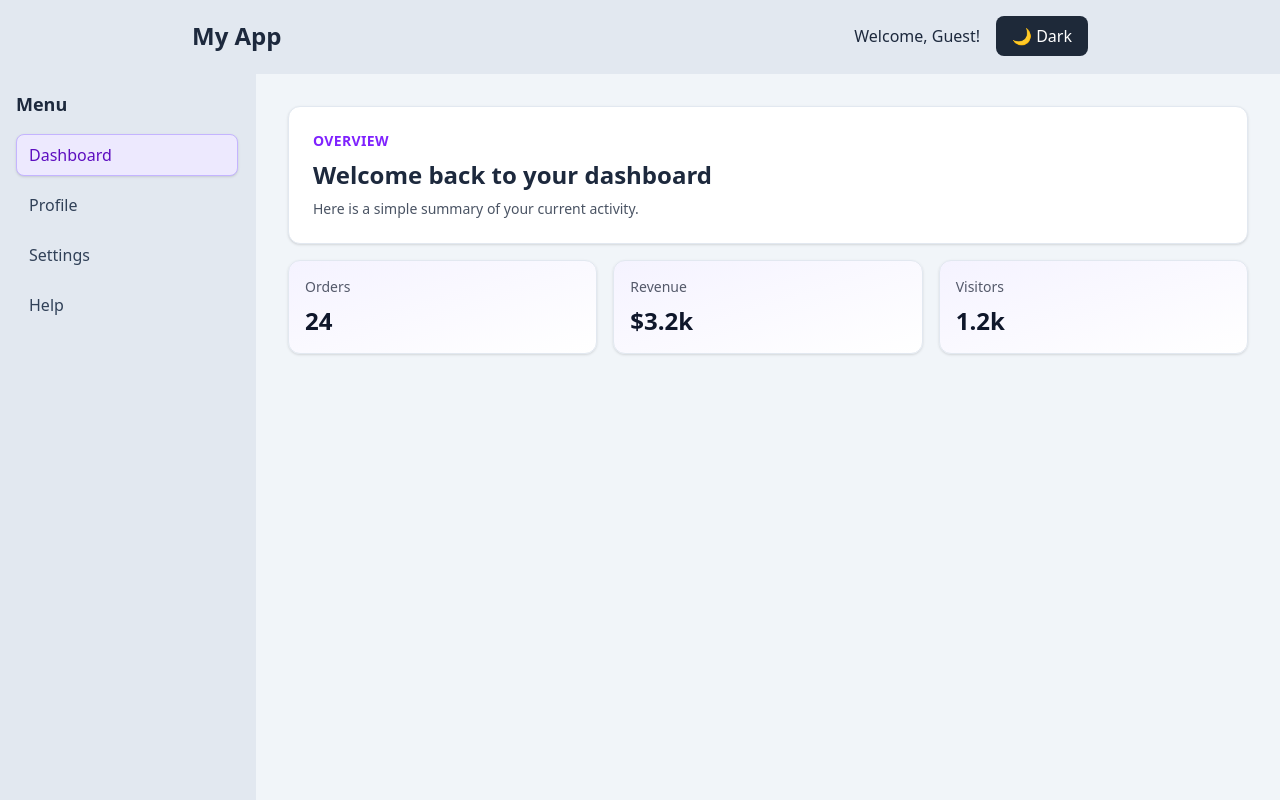
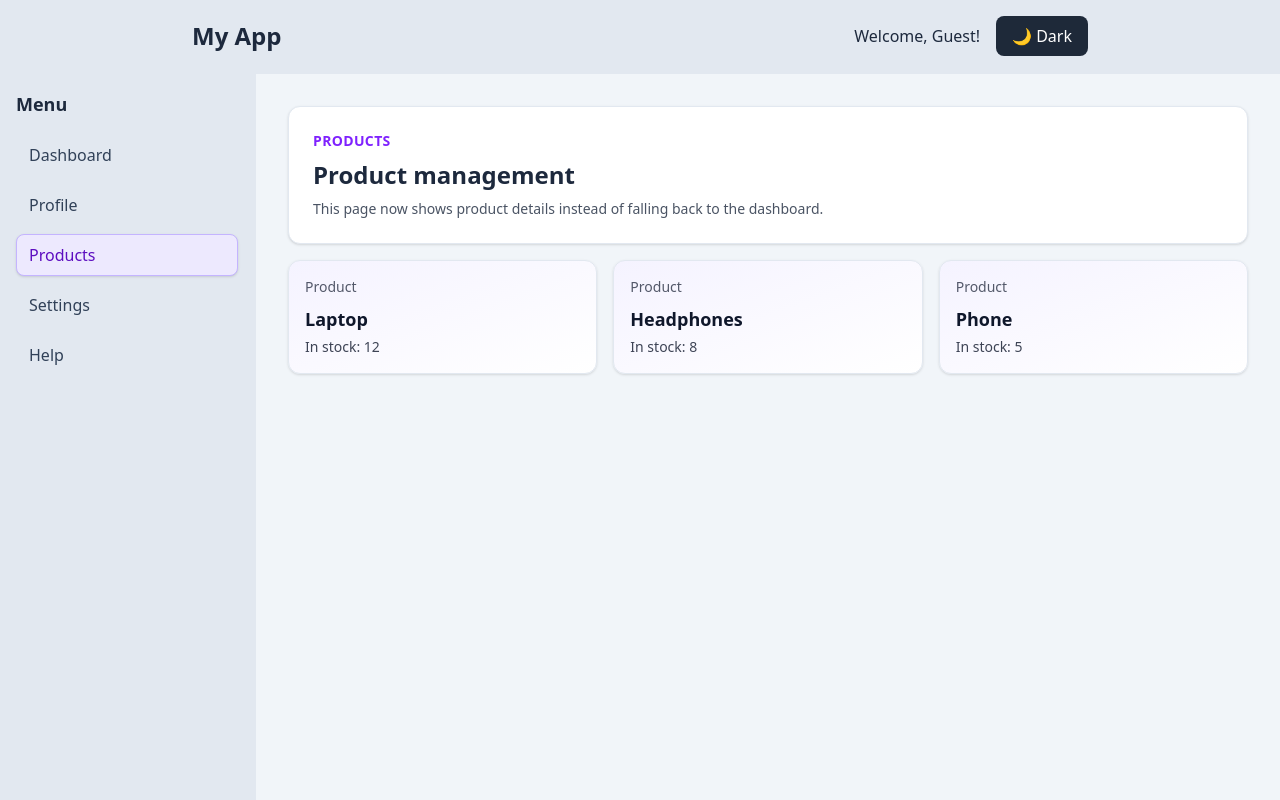
Before and after one commit to TasinLunatic/Context-API, a React (Vite) app in the folder fullstack/product-management/: page /products in a window 1280 px wide. Built offline with nearby package versions, Linux system fonts and the light colour scheme.

Commit message:
add some pages and fixed the approuter

```diff
--- a/fullstack/product-management/package.json
+++ b/fullstack/product-management/package.json
@@ -14,6 +14,7 @@
     "clsx": "^2.1.1",
     "react": "^19.2.8",
     "react-dom": "^19.2.8",
+    "react-router-dom": "^7.18.2",
     "tailwindcss": "^4.3.3"
   },
   "devDependencies": {
--- a/fullstack/product-management/src/App.jsx
+++ b/fullstack/product-management/src/App.jsx
@@ -6,6 +6,7 @@ import Dashboard from "./pages/Dashboard";
 import Profile from "./pages/Profile";
 import Settings from "./pages/Settings";
 import Help from "./pages/Help";
+import ProductManagement from "./pages/ProductManagement";
 import ThemeProvider from "./provider/ThemeProvider";
 import useTheme from "./hooks/useTheme";
 
@@ -17,6 +18,9 @@ function AppContent() {
     switch (activePage) {
       case "Profile":
         return <Profile />;
+      case "Products":
+      case "ProductManagement":
+        return <ProductManagement />;
       case "Settings":
         return <Settings />;
       case "Help":
--- a/fullstack/product-management/src/components/Sidebar.jsx
+++ b/fullstack/product-management/src/components/Sidebar.jsx
@@ -18,7 +18,7 @@ function MenuItems({ item, theme, isActive, onClick }) {
               : "border-violet-700 bg-violet-950/70 text-violet-200 shadow-sm"),
         )}
       >
-        {item}
+        {item.label}
       </button>
     </li>
   );
@@ -26,7 +26,13 @@ function MenuItems({ item, theme, isActive, onClick }) {
 
 export default function Sidebar({ activePage, onNavigate }) {
   const { theme } = useTheme();
-  const menuItems = ["Dashboard", "Profile", "Settings", "Help"];
+  const menuItems = [
+    { label: "Dashboard", path: "/dashboard" },
+    { label: "Profile", path: "/profile" },
+    { label: "Products", path: "/products" },
+    { label: "Settings", path: "/settings" },
+    { label: "Help", path: "/help" },
+  ];
 
   return (
     <aside
@@ -41,11 +47,11 @@ export default function Sidebar({ activePage, onNavigate }) {
         <ul className="space-y-2">
           {menuItems.map((item) => (
             <MenuItems
-              key={item}
+              key={item.path}
               item={item}
               theme={theme}
-              isActive={activePage === item}
-              onClick={() => onNavigate(item)}
+              isActive={activePage === item.path}
+              onClick={() => onNavigate(item.path)}
             />
           ))}
         </ul>
--- a/fullstack/product-management/src/main.jsx
+++ b/fullstack/product-management/src/main.jsx
@@ -1,10 +1,10 @@
-import { StrictMode } from 'react'
-import { createRoot } from 'react-dom/client'
-import './App.css'
-import App from './App.jsx'
+import { StrictMode } from "react";
+import { createRoot } from "react-dom/client";
+import "./App.css";
+import AppRouter from "./router/AppRouter.jsx";
 
-createRoot(document.getElementById('root')).render(
+createRoot(document.getElementById("root")).render(
   <StrictMode>
-    <App/>
+    <AppRouter />
   </StrictMode>,
-)
+);
--- /dev/null
+++ b/fullstack/product-management/src/pages/About.jsx
@@ -0,0 +1,33 @@
+import clsx from "clsx";
+import useTheme from "../hooks/useTheme";
+
+export default function About() {
+  const { theme } = useTheme();
+
+  return (
+    <section className="space-y-4">
+      <div
+        className={clsx(
+          "rounded-xl border p-6 shadow-sm transition-colors duration-300",
+          theme === "light"
+            ? "border-slate-200 bg-white text-slate-800"
+            : "border-slate-700 bg-slate-800 text-slate-100",
+        )}
+      >
+        <p
+          className={clsx(
+            "mb-2 text-sm font-semibold uppercase tracking-wide",
+            theme === "light" ? "text-violet-600" : "text-emerald-400",
+          )}
+        >
+          About
+        </p>
+        <h2 className="text-2xl font-semibold">About this app</h2>
+        <p className="mt-2 text-sm opacity-80">
+          This is a simple React app built to demonstrate theme and route-based
+          navigation.
+        </p>
+      </div>
+    </section>
+  );
+}
--- /dev/null
+++ b/fullstack/product-management/src/pages/Login.jsx
@@ -0,0 +1,32 @@
+import clsx from "clsx";
+import useTheme from "../hooks/useTheme";
+
+export default function Login() {
+  const { theme } = useTheme();
+
+  return (
+    <div
+      className={clsx(
+        "flex min-h-[60vh] items-center justify-center rounded-2xl border p-8 shadow-sm",
+        theme === "light"
+          ? "border-slate-200 bg-white text-slate-800"
+          : "border-slate-700 bg-slate-800 text-slate-100",
+      )}
+    >
+      <div className="w-full max-w-md space-y-4 text-center">
+        <h2 className="text-2xl font-semibold">Login</h2>
+        <p className="text-sm opacity-80">Please sign in to continue.</p>
+        <button
+          className={clsx(
+            "rounded-lg px-4 py-2 font-medium",
+            theme === "light"
+              ? "bg-violet-600 text-white"
+              : "bg-emerald-500 text-slate-900",
+          )}
+        >
+          Continue
+        </button>
+      </div>
+    </div>
+  );
+}
--- /dev/null
+++ b/fullstack/product-management/src/pages/NotFound.jsx
@@ -0,0 +1,22 @@
+import clsx from "clsx";
+import useTheme from "../hooks/useTheme";
+
+export default function NotFound() {
+  const { theme } = useTheme();
+
+  return (
+    <div
+      className={clsx(
+        "rounded-2xl border p-10 text-center shadow-sm",
+        theme === "light"
+          ? "border-slate-200 bg-white text-slate-800"
+          : "border-slate-700 bg-slate-800 text-slate-100",
+      )}
+    >
+      <h2 className="text-3xl font-semibold">404</h2>
+      <p className="mt-2 text-sm opacity-80">
+        The page you are looking for does not exist.
+      </p>
+    </div>
+  );
+}
--- /dev/null
+++ b/fullstack/product-management/src/pages/ProductManagement.jsx
@@ -0,0 +1,57 @@
+import clsx from "clsx";
+import useTheme from "../hooks/useTheme";
+
+const products = [
+  { name: "Laptop", stock: 12 },
+  { name: "Headphones", stock: 8 },
+  { name: "Phone", stock: 5 },
+];
+
+export default function ProductManagement() {
+  const { theme } = useTheme();
+
+  return (
+    <section className="space-y-4">
+      <div
+        className={clsx(
+          "rounded-xl border p-6 shadow-sm transition-colors duration-300",
+          theme === "light"
+            ? "border-slate-200 bg-white text-slate-800"
+            : "border-slate-700 bg-slate-800 text-slate-100",
+        )}
+      >
+        <p
+          className={clsx(
+            "mb-2 text-sm font-semibold uppercase tracking-wide",
+            theme === "light" ? "text-violet-600" : "text-emerald-400",
+          )}
+        >
+          Products
+        </p>
+        <h2 className="text-2xl font-semibold">Product management</h2>
+        <p className="mt-2 text-sm opacity-80">
+          This page now shows product details instead of falling back to the
+          dashboard.
+        </p>
+      </div>
+
+      <div className="grid gap-4 md:grid-cols-3">
+        {products.map((product) => (
+          <div
+            key={product.name}
+            className={clsx(
+              "rounded-xl border p-4 shadow-sm transition-colors duration-300",
+              theme === "light"
+                ? "border-slate-200 bg-gradient-to-br from-violet-50 to-white"
+                : "border-slate-700 bg-gradient-to-br from-violet-950/70 to-slate-900",
+            )}
+          >
+            <p className="text-sm opacity-70">Product</p>
+            <h3 className="mt-2 text-lg font-semibold">{product.name}</h3>
+            <p className="mt-1 text-sm opacity-80">In stock: {product.stock}</p>
+          </div>
+        ))}
+      </div>
+    </section>
+  );
+}
--- /dev/null
+++ b/fullstack/product-management/src/pages/RootLayout.jsx
@@ -0,0 +1,36 @@
+import clsx from "clsx";
+import { Outlet, useLocation, useNavigate } from "react-router";
+import Header from "../components/Header";
+import Sidebar from "../components/Sidebar";
+import useTheme from "../hooks/useTheme";
+
+export default function RootLayout() {
+  const location = useLocation();
+  const navigate = useNavigate();
+  const { theme } = useTheme();
+
+  const activePath =
+    location.pathname === "/" ? "/dashboard" : location.pathname;
+
+  return (
+    <div className="min-h-screen flex flex-col">
+      <Header />
+      <div className="flex flex-1">
+        <Sidebar
+          activePage={activePath}
+          onNavigate={(path) => navigate(path)}
+        />
+        <main
+          className={clsx(
+            "flex-1 p-6 md:p-8 transition-colors duration-300",
+            theme === "light"
+              ? "bg-slate-100 text-slate-900"
+              : "bg-slate-950 text-slate-100",
+          )}
+        >
+          <Outlet />
+        </main>
+      </div>
+    </div>
+  );
+}
--- a/fullstack/product-management/src/pages/index.jsx
+++ b/fullstack/product-management/src/pages/index.jsx
@@ -6,4 +6,5 @@ export {default as RootLayout} from "./RootLayout";
 export {default as Dashboard} from "./Dashboard";
 export {default as Profile} from "./Profile";
 export {default as Help} from "./Help";
+export {default as ProductManagement} from "./ProductManagement";
 //we will do it just for convenience, so that we can import all the pages from a single file.
--- a/fullstack/product-management/src/router/AppRouter.jsx
+++ b/fullstack/product-management/src/router/AppRouter.jsx
@@ -1,9 +1,16 @@
-import { BrowserRouter, Routes, Route, Navigate, } from "react-router";
-
-import {About,Login,NotFound,Settings,RootLayout,Dashboard,Profile,Help}from "../pages"
-
+import { BrowserRouter, Routes, Route, Navigate } from "react-router";
+import {
+  About,
+  Login,
+  NotFound,
+  Settings,
+  RootLayout,
+  Dashboard,
+  Profile,
+  ProductManagement,
+  Help,
+} from "../pages";
 import ThemeProvider from "../provider/ThemeProvider";
-
 import { AuthProvider, useAuth } from "../contexts/AuthContext";
 
 function ProtectedProfile() {
@@ -21,6 +28,7 @@ export default function AppRouter() {
               <Route index element={<Dashboard />} />
               <Route path="dashboard" element={<Dashboard />} />
               <Route path="profile" element={<ProtectedProfile />} />
+              <Route path="products" element={<ProductManagement />} />
               <Route path="profile/:profileID" element={<ProtectedProfile />} />
               <Route path="about" element={<About />} />
               <Route path="settings" element={<Settings />} />
```
Also changed, not shown: 1 other file (tests, documents, lock files or other folders).
